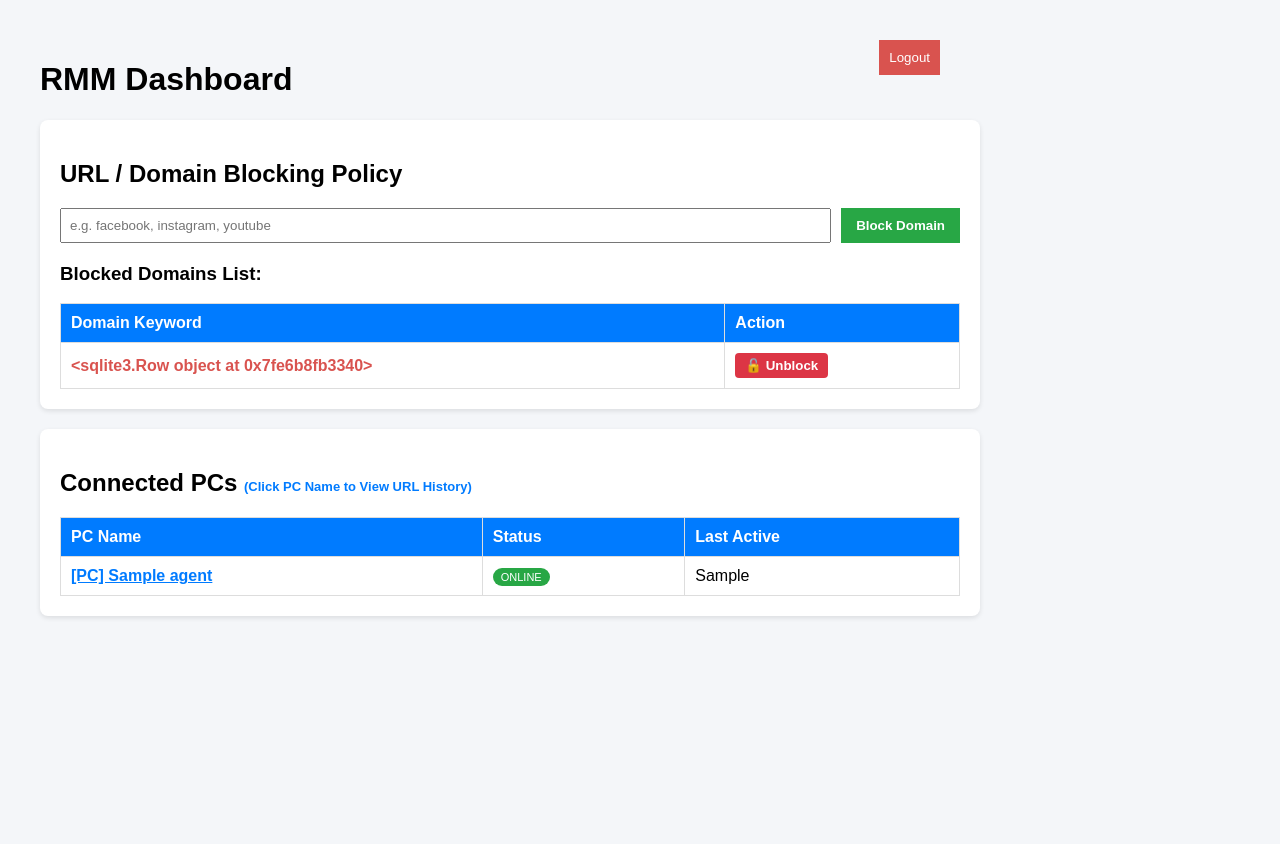
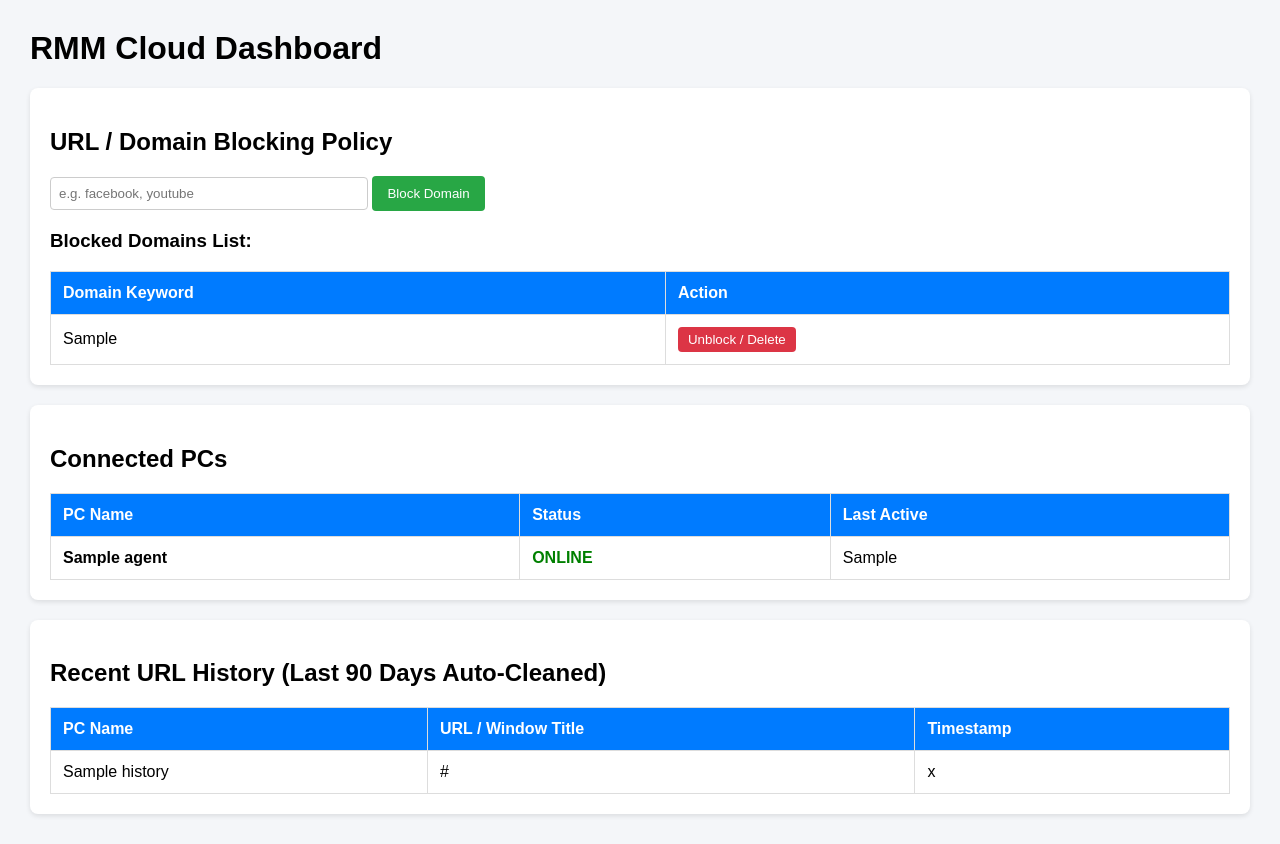
Before and after one commit to Bhandari7055/rmm-cloud-server, a Flask app: page / in a window 1280 px wide. Before the commit the page ends 618 px from the top, so only its background shows below. Run offline with Flask 3, Linux system fonts and the light colour scheme; the visitor is signed in with stand-in values (Sample User, id 1); tables that the repository leaves empty hold one stand-in row (values such as "Sample post").

Commit message:
Update dashboard.html

```diff
--- a/templates/dashboard.html
+++ b/templates/dashboard.html
@@ -1,136 +1,99 @@
 <!DOCTYPE html>
-<html>
+<html lang="en">
 <head>
+    <meta charset="UTF-8">
     <title>RMM Dashboard</title>
     <style>
-        body { font-family: Arial; background: #f4f6f9; margin: 20px; padding: 20px; }
-        .card { background: white; padding: 20px; border-radius: 8px; box-shadow: 0 2px 5px rgba(0,0,0,0.1); margin-bottom: 20px; max-width: 900px; }
+        body { font-family: Arial, sans-serif; margin: 30px; background: #f4f6f9; }
+        .card { background: white; padding: 20px; border-radius: 8px; margin-bottom: 20px; box-shadow: 0 2px 5px rgba(0,0,0,0.1); }
         table { width: 100%; border-collapse: collapse; margin-top: 10px; }
-        th, td { border: 1px solid #ddd; padding: 10px; text-align: left; }
+        th, td { padding: 12px; border: 1px solid #ddd; text-align: left; }
         th { background: #007bff; color: white; }
-        .pc-row { cursor: pointer; }
-        .pc-row:hover { background: #e2e8f0; }
-        #detailsSection { display: none; position: relative; }
-        .close-btn { background: #d9534f; color: white; border: none; padding: 5px 12px; font-size: 16px; font-weight: bold; border-radius: 4px; cursor: pointer; }
-        .del-btn { background: #dc3545; color: white; border: none; padding: 5px 10px; border-radius: 4px; cursor: pointer; font-weight: bold; }
+        .status-online { color: green; font-weight: bold; }
+        .btn-add { background: #28a745; color: white; border: none; padding: 10px 15px; border-radius: 4px; cursor: pointer; }
+        .btn-del { background: #dc3545; color: white; border: none; padding: 5px 10px; border-radius: 4px; cursor: pointer; }
+        input[type="text"] { padding: 8px; width: 300px; border: 1px solid #ccc; border-radius: 4px; }
     </style>
 </head>
 <body>
-    <div style="display:flex; justify-content:space-between; max-width:900px;">
-        <h1>RMM Dashboard</h1>
-        <a href="/logout"><button style="background:#d9534f; color:white; border:none; padding:10px;">Logout</button></a>
-    </div>
+    <h1>RMM Cloud Dashboard</h1>
 
-    <!-- Policy Blocking Section -->
+    <!-- Blocking Section -->
     <div class="card">
         <h2>URL / Domain Blocking Policy</h2>
-        <div style="display:flex; gap:10px;">
-            <input type="text" id="newDomain" placeholder="e.g. facebook, instagram, youtube" style="padding:8px; flex:1;">
-            <button onclick="addPolicy()" style="background:#28a745; color:white; border:none; padding:8px 15px; cursor:pointer; font-weight:bold;">Block Domain</button>
-        </div>
-        <h3 style="margin-top:20px;">Blocked Domains List:</h3>
+        <form action="/api/policy/add" method="POST">
+            <input type="text" name="domain" placeholder="e.g. facebook, youtube" required>
+            <button type="submit" class="btn-add">Block Domain</button>
+        </form>
+
+        <h3>Blocked Domains List:</h3>
         <table>
-            <thead>
             <tr>
                 <th>Domain Keyword</th>
                 <th>Action</th>
             </tr>
-            </thead>
-            <tbody>
-                {% for p in policies %}
+            {% for policy in policies %}
             <tr>
-                    <td><strong style="color:#d9534f;">{{ p }}</strong></td>
-                    <td><button class="del-btn" onclick="delPolicy('{{ p }}')">🔓 Unblock</button></td>
+                <td>{{ policy.domain }}</td>
+                <td>
+                    <form action="/api/policy/delete" method="POST" style="margin:0;">
+                        <input type="hidden" name="domain" value="{{ policy.domain }}">
+                        <button type="submit" class="btn-del">Unblock / Delete</button>
+                    </form>
+                </td>
             </tr>
             {% else %}
-                <tr><td colspan="2">No domains blocked yet.</td></tr>
+            <tr>
+                <td colspan="2">No domains blocked yet.</td>
+            </tr>
             {% endfor %}
-            </tbody>
         </table>
     </div>
 
     <!-- Connected PCs Section -->
     <div class="card">
-        <h2>Connected PCs <small style="font-size:13px; color:#007bff;">(Click PC Name to View URL History)</small></h2>
+        <h2>Connected PCs</h2>
         <table>
-            <tr><th>PC Name</th><th>Status</th><th>Last Active</th></tr>
+            <tr>
+                <th>PC Name</th>
+                <th>Status</th>
+                <th>Last Active</th>
+            </tr>
             {% for agent in agents %}
-            <tr class="pc-row" onclick="selectPC('{{ agent.hostname }}')">
-                <td><strong style="color:#007bff; text-decoration:underline;">[PC] {{ agent.hostname }}</strong></td>
-                <td><span style="background:#28a745; color:white; padding:3px 8px; border-radius:10px; font-size:11px;">ONLINE</span></td>
+            <tr>
+                <td><b>{{ agent.hostname }}</b></td>
+                <td><span class="status-online">ONLINE</span></td>
                 <td>{{ agent.last_seen }}</td>
             </tr>
             {% else %}
-            <tr><td colspan="3">No PCs connected yet.</td></tr>
+            <tr>
+                <td colspan="3">No agents connected yet.</td>
+            </tr>
             {% endfor %}
         </table>
     </div>
 
-    <!-- URL History Section -->
-    <div id="detailsSection">
-        <div class="card" style="border-left:5px solid #007bff;">
-            <div style="display:flex; justify-content:space-between; align-items:center;">
-                <h2>URL History for: <span id="pc2" style="color:#007bff;"></span></h2>
-                <div>
-                    <input type="text" id="search" onkeyup="searchURLs()" placeholder="Search URL..." style="padding:8px; width:200px; margin-right:10px;">
-                    <button class="close-btn" onclick="closeHistory()">✖ Close</button>
-                </div>
-            </div>
+    <!-- History Section -->
+    <div class="card">
+        <h2>Recent URL History (Last 90 Days Auto-Cleaned)</h2>
         <table>
-                <thead><tr><th>URL</th><th>Time</th></tr></thead>
-                <tbody>
+            <tr>
+                <th>PC Name</th>
+                <th>URL / Window Title</th>
+                <th>Timestamp</th>
+            </tr>
             {% for item in history %}
-                    <tr class="h-row" data-pc="{{ item[0] }}">
-                        <td><a href="{{ item[1] }}" target="_blank" class="url-link">{{ item[1] }}</a></td>
-                        <td>{{ item[2] }}</td>
+            <tr>
+                <td>{{ item.hostname }}</td>
+                <td>{{ item.url }}</td>
+                <td>{{ item.timestamp }}</td>
             </tr>
             {% else %}
-                    <tr><td colspan="2">No history logged yet.</td></tr>
+            <tr>
+                <td colspan="3">No history recorded yet.</td>
+            </tr>
             {% endfor %}
-                </tbody>
         </table>
     </div>
-    </div>
-
-    <script>
-        let activePC = '';
-        function selectPC(name) {
-            activePC = name;
-            document.getElementById('detailsSection').style.display = 'block';
-            document.getElementById('pc2').innerText = name;
-            filterURLs();
-        }
-        function closeHistory() {
-            activePC = '';
-            document.getElementById('detailsSection').style.display = 'none';
-        }
-        function filterURLs() {
-            const q = document.getElementById('search').value.toLowerCase();
-            document.querySelectorAll('.h-row').forEach(r => {
-                const match = r.getAttribute('data-pc') === activePC;
-                const text = r.querySelector('.url-link').innerText.toLowerCase();
-                r.style.display = (match && text.includes(q)) ? '' : 'none';
-            });
-        }
-        function searchURLs() { if (activePC) filterURLs(); }
-
-        function addPolicy() {
-            const d = document.getElementById('newDomain').value.trim();
-            if (!d) return;
-            fetch('/api/policy/add', {
-                method: 'POST',
-                headers: {'Content-Type': 'application/json'},
-                body: JSON.stringify({domain: d})
-            }).then(() => location.reload());
-        }
-
-        function delPolicy(d) {
-            fetch('/api/policy/delete', {
-                method: 'POST',
-                headers: {'Content-Type': 'application/json'},
-                body: JSON.stringify({domain: d})
-            }).then(() => location.reload());
-        }
-    </script>
 </body>
 </html>
```
Lines whose indentation alone changed are shown as unchanged.
